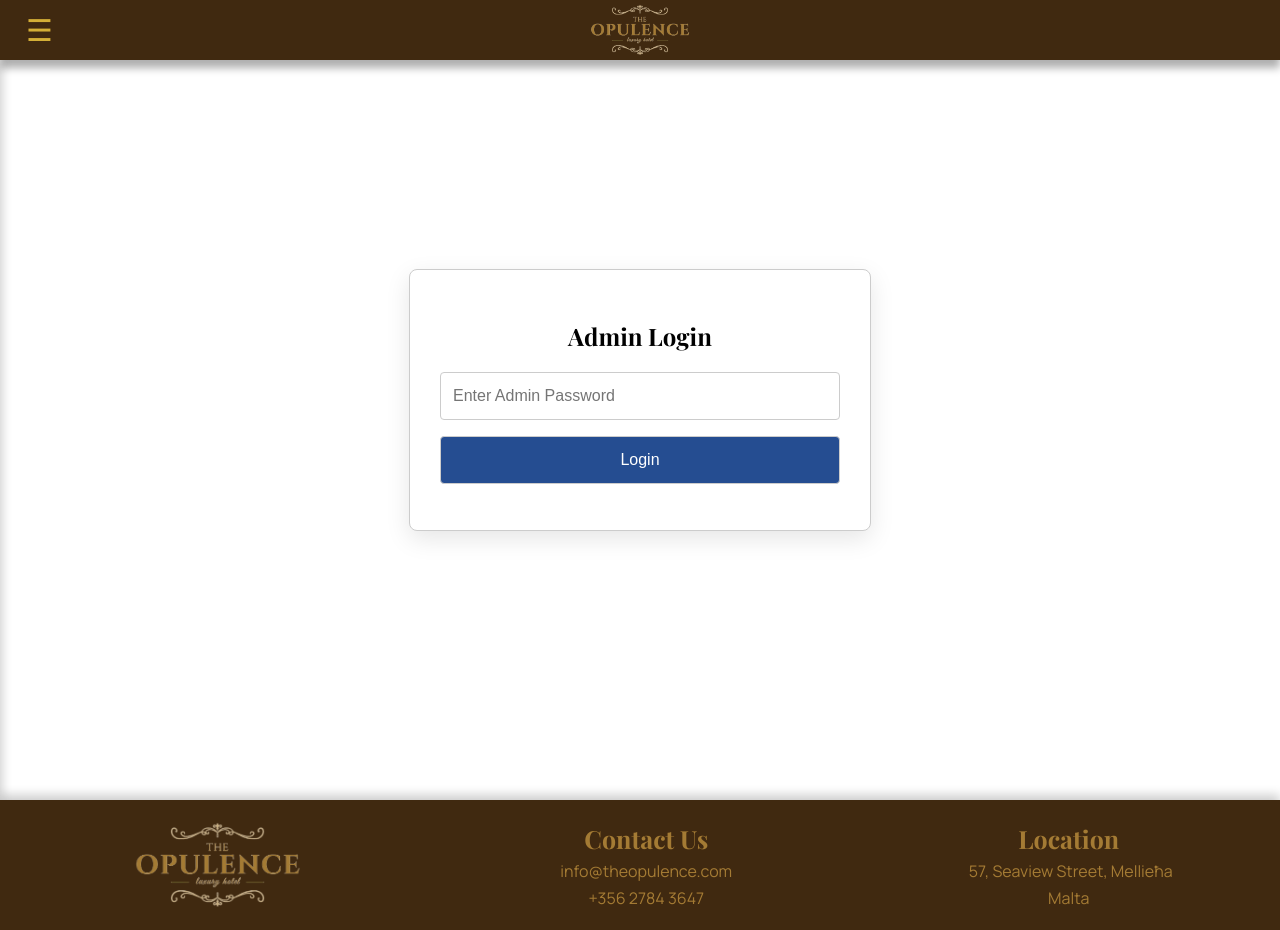
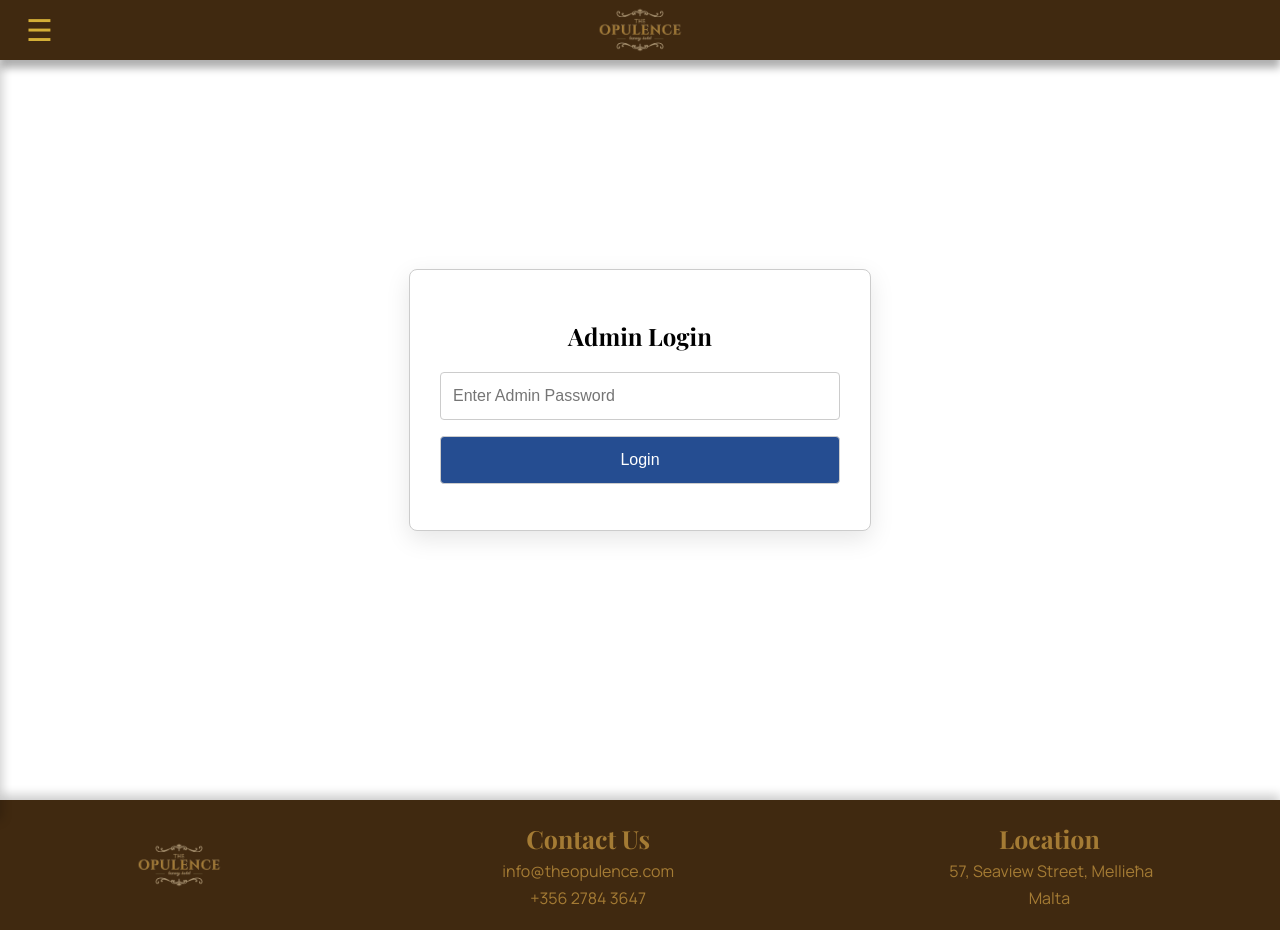
Before and after one commit to shxnias/GAPT, a React (Create React App) app: page /adminlogin in a window 1280 px wide. Built offline with nearby package versions, Linux system fonts and the light colour scheme; no server answers.

Commit message:
Adding fixes
fixing rooms css, logo to redirect to home, fixing bottom nav

```diff
--- a/src/App.css
+++ b/src/App.css
@@ -93,12 +93,7 @@ body {
   transform: scale(1.1);
 }
 
-/* Centered Logo */
-.logo {
-  max-height: 100%;
-  max-width: 100%;
-  object-fit: contain;
-}
+
 
 /* Bottom Nav Bar */
 .bottom-nav {
@@ -109,16 +104,11 @@ body {
   align-items: center;
   justify-content: space-around;
   position: relative;
-  z-index: 1100;
+  z-index: 0;
   box-shadow: 0px -5px 10px rgba(0, 0, 0, 0.2);
 }
 
-/* Bottom Nav Bar Logo */
-.bottom-nav .logo {
-  max-height: 100px;
-  max-width: 100%;
-  object-fit: contain;
-}
+
 
 /* Bottom Nav Bar Links */
 .bottom-nav .nav-item {
@@ -246,26 +236,28 @@ body {
   margin-top: 100px;
   color: #333;
 }
+/* Reduce logo size in navbar */
+.logo {
+  height: 50px;
+  width: auto;
+  display: block; /* Or inline-block depending on layout */
+}
+a .logo {
+  display: block;
+}
 
 /* Responsive Design for Mobile and Tablet */
 
 @media screen and (max-width: 768px) {
   /* top nav for mobiles */
 
-  /* Resize logo even further */
-  .logo {
-    max-height: 30px;
-  }
-
   /* Resize navbar height for smaller screens */
   .top-nav {
     height: 50px;
   }
 
-  /* Reduce logo size in navbar */
-  .logo {
-    max-height: 40px;
-  }
+
+
 
   /* Side Menu */
   .side-menu {
--- a/src/App.js
+++ b/src/App.js
@@ -47,11 +47,9 @@ const App = () => {
             <button className="hamburger-icon" onClick={toggleMenu}>
               ☰
             </button>
-            <img
-              src="/logos/Logo-Transparent.png"
-              alt="Logo"
-              className="logo"
-            />
+            <a href="/">
+              <img src="/logos/Logo-Transparent.png" alt="Logo" class="logo" />
+            </a>
           </nav>
 
           {/* Side Menu */}
--- a/src/booking.css
+++ b/src/booking.css
@@ -1,6 +1,3 @@
-.booking-room-card {
-  border: 1px solid #82684b;
-}
 
 .booking-room-container {
   flex-direction: column;
@@ -52,7 +49,7 @@
   position: relative;
 }
 
-.booking-room-display img {
+.booking-room-card img {
   width: 100%;
   height: 300px;
   object-fit: cover;
@@ -61,30 +58,42 @@
   border-radius: 10px;
 }
 
-.booking-room-display {
+.booking-room-card{
   padding: 30px;
   display: flex;
-  align-items:center;
+  flex-direction: row;
+  justify-content: center;
   gap: 10px;
-  padding: 30px;
-  flex-direction: row;
   background-color: #ede6dd;
-  padding-left: 320px;
+  border: 1px solid #82684b;
+  align-items: center;
+
+}
+
+.booking-room-description-box {
+  background-color: white;
+  padding: 16px 20px;
+  border-radius: 12px;
+  box-shadow: 0 2px 10px rgba(0, 0, 0, 0.1);
+  max-width: 300px;
+  flex-shrink: 0;
+  font-size: 15px;
+  line-height: 1.5;
+  align-items: center;
+  display: flex;
+  justify-content: center;
+  height: 200px;
 }
 
 .booking-room-image{
   flex: 0 0 40%;
 }
 
-.booking-room-card div {
-  flex: 1;
-}
-
 .booking-room-details {
   text-align: left;
   padding-left: 30px;
   margin: 15px 0;
-  flex: 0 1 300px;
+
 }
 
 .select-button.greyed-out {
@@ -186,42 +195,14 @@
   padding-bottom: 50px;
 }
 
-/* Our Rooms section*/
+/* Responsive fallback for smaller screens for Rooms page */
+@media (max-width: 768px) {
 
-.booking-room-info-with-description {
-  display: flex;
-  justify-content: space-between;
-  align-items: flex-start;
-  gap: 20px;
-  flex-wrap: nowrap;
-  width: 100%;
-}
+  .booking-room-card{
 
-.booking-room-info {
-  flex: 1;
-  min-width: 250px;
-}
+    display: flex;
+    flex-direction: column;
 
-.booking-room-description-box {
-  background-color: white;
-  padding: 16px 20px;
-  border-radius: 12px;
-  box-shadow: 0 2px 10px rgba(0, 0, 0, 0.1);
-  width: 280px;
-  flex-shrink: 0;
-  font-size: 15px;
-  line-height: 1.5;
-}
 
-/* Responsive fallback for smaller screens */
-@media (max-width: 768px) {
-  .booking-room-info-with-description {
-    flex-direction: column;
-    align-items: center;
-  }
-
-  .booking-room-description-box {
-    width: 100%;
-    margin-top: 16px;
   }
 }
--- a/src/pages/AdminPage.js
+++ b/src/pages/AdminPage.js
@@ -122,7 +122,7 @@ function AdminPage() {
                 Rooms Booked: <strong>{stats?.booked_rooms ?? "..."}</strong>
               </div>
               <div className="card">
-                Rooms Available:{" "}
+                Room Types Available:{" "}
                 <strong>{stats?.available_rooms ?? "..."}</strong>
               </div>
               <div className="card">
--- a/src/pages/Rooms.js
+++ b/src/pages/Rooms.js
@@ -9,36 +9,29 @@ import {
 } from "@mui/icons-material";
 
 function Rooms({ rooms }) {
+  // ✅ Accept rooms as a prop
   return (
     <div className="main-content">
-      <div className="contact-header">
-        <div className="line"></div>
-        <h1>Rooms</h1>
-        <div className="line"></div>
-      </div>
+      <h1>Our Rooms</h1>
       <div className="bottom-padding">
         <div className="booking-room-container">
           {rooms.map((room) => (
             <div key={room.id} className="booking-room-card">
-              <div className="booking-room-display">
+
                 <div>
                   <img src={room.image_url} alt={room.room_name} />
                 </div>
                 <div className="booking-room-details general-text">
                   <h2>{room.room_name}</h2>
-                  <div className="booking-room-info-with-description">
-                    <div className="booking-room-info">
                   <p>
-                        <People /> <strong>Guest Capacity:</strong>{" "}
-                        {room.capacity}
+                    <People /> <strong>Guest Capacity:</strong> {room.capacity}
                   </p>
                   <p>
                     <SingleBed /> <strong>Single Beds:</strong>{" "}
                     {room.single_beds}
                   </p>
                   <p>
-                        <KingBed /> <strong>Double Beds:</strong>{" "}
-                        {room.double_beds}
+                    <KingBed /> <strong>Double Beds:</strong> {room.double_beds}
                   </p>
                   <p>
                     <AspectRatio /> <strong>Area Space:</strong>{" "}
@@ -48,13 +41,10 @@ function Rooms({ rooms }) {
                     <Landscape /> <strong>View:</strong> {room.room_type}
                   </p>
                 </div>
-
                 <div className="booking-room-description-box">
                   <p>{room.description}</p>
                 </div>
-                  </div>
-                </div>
-              </div>
+
             </div>
           ))}
         </div>
```
Also changed, not shown: 1 other file (tests, documents, lock files or other folders). Lines whose indentation alone changed are shown as unchanged.
